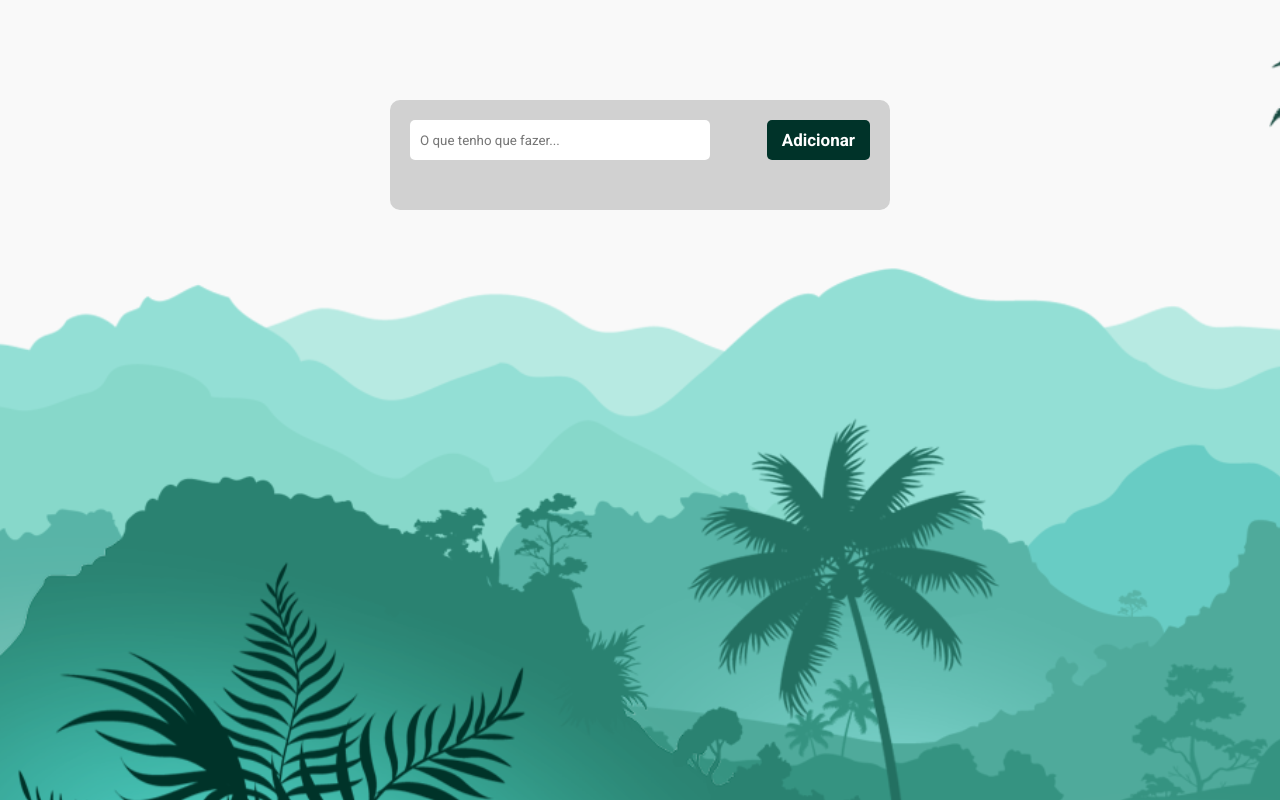
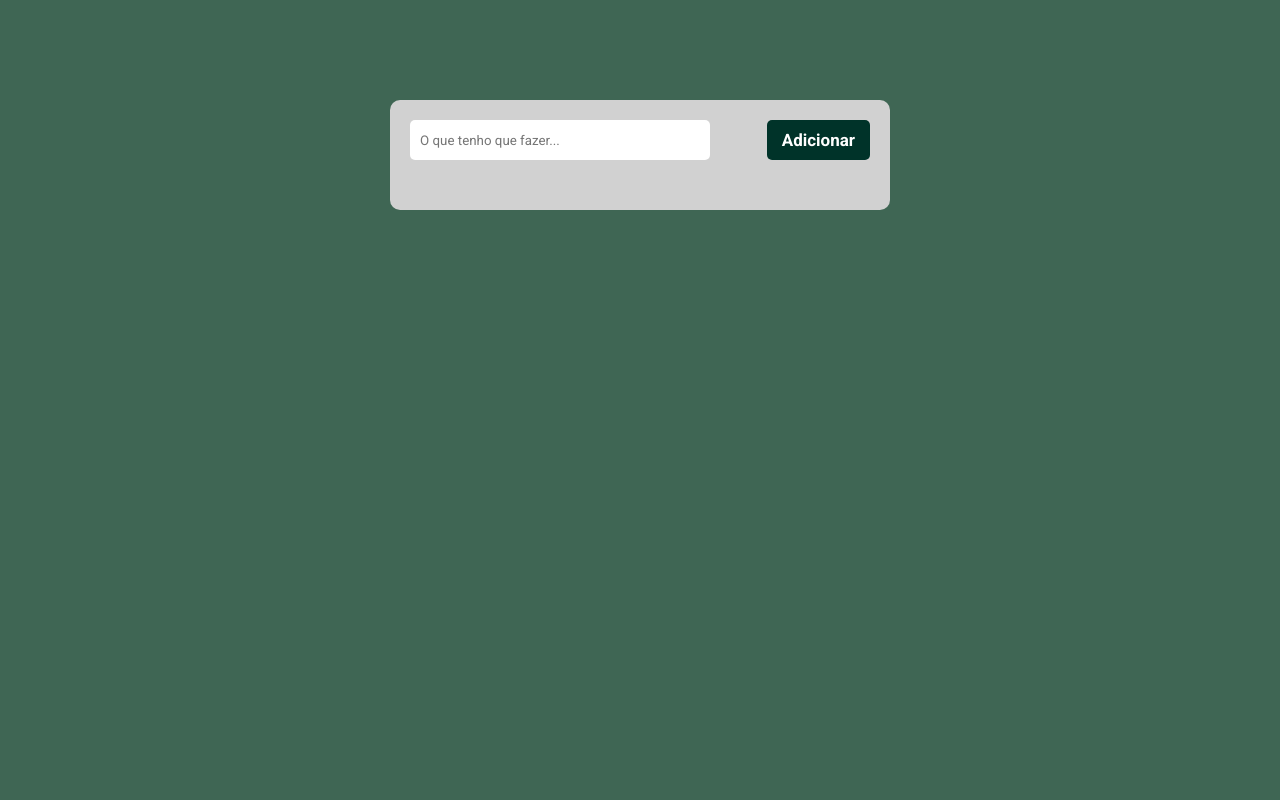
Before and after one commit to luiz-henrique-vaz/lista-tarefas, a plain HTML site: page index.html in a window 1280 px wide. Drawn offline with Linux system fonts and the light colour scheme.

Commit message:
Background color

```diff
--- a/styles.css
+++ b/styles.css
@@ -8,7 +8,7 @@
 }
 
 body{
-    background: url("./img/background.png");
+    background: #3f6654;
 }
 
 .container {
```
